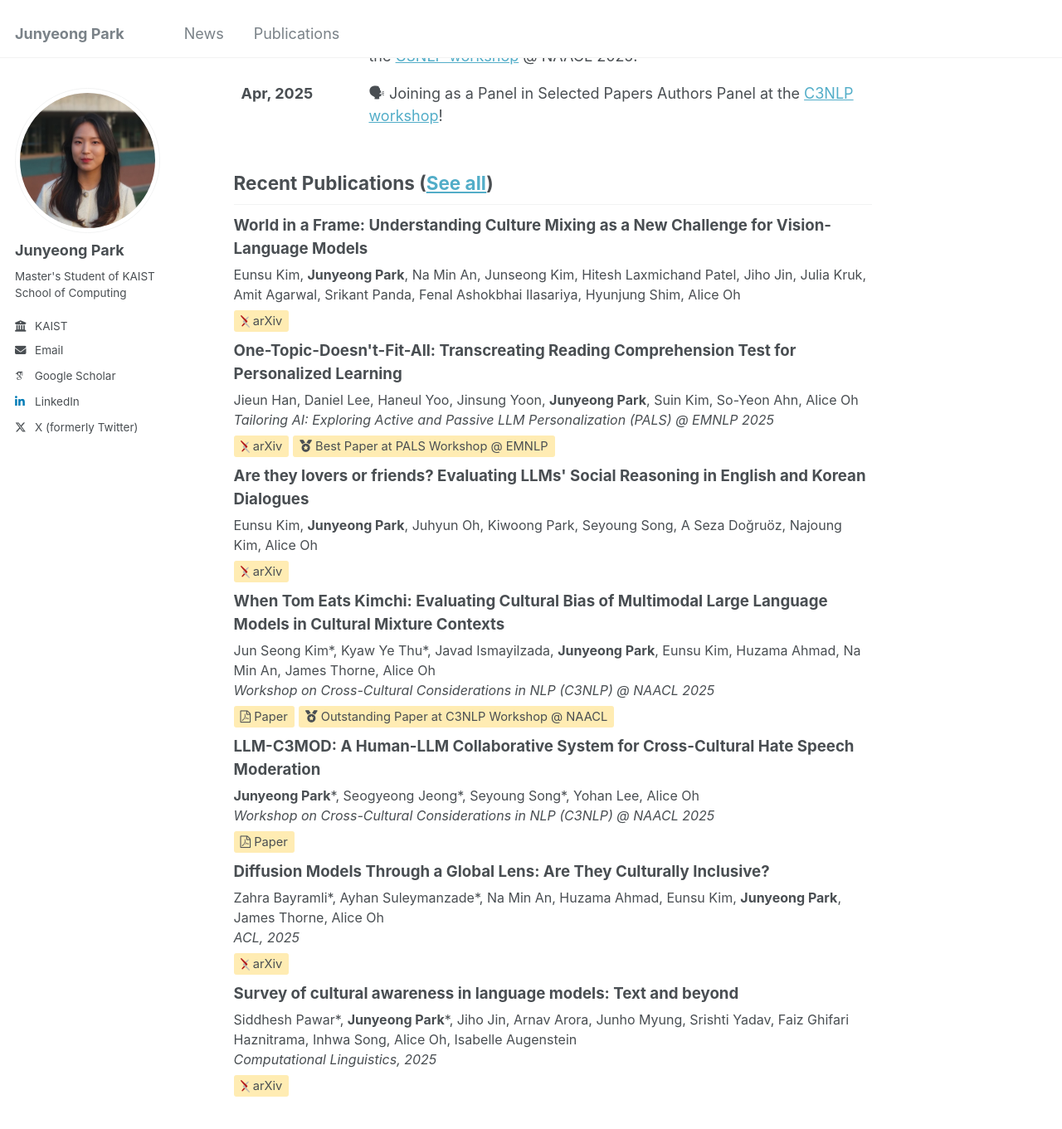
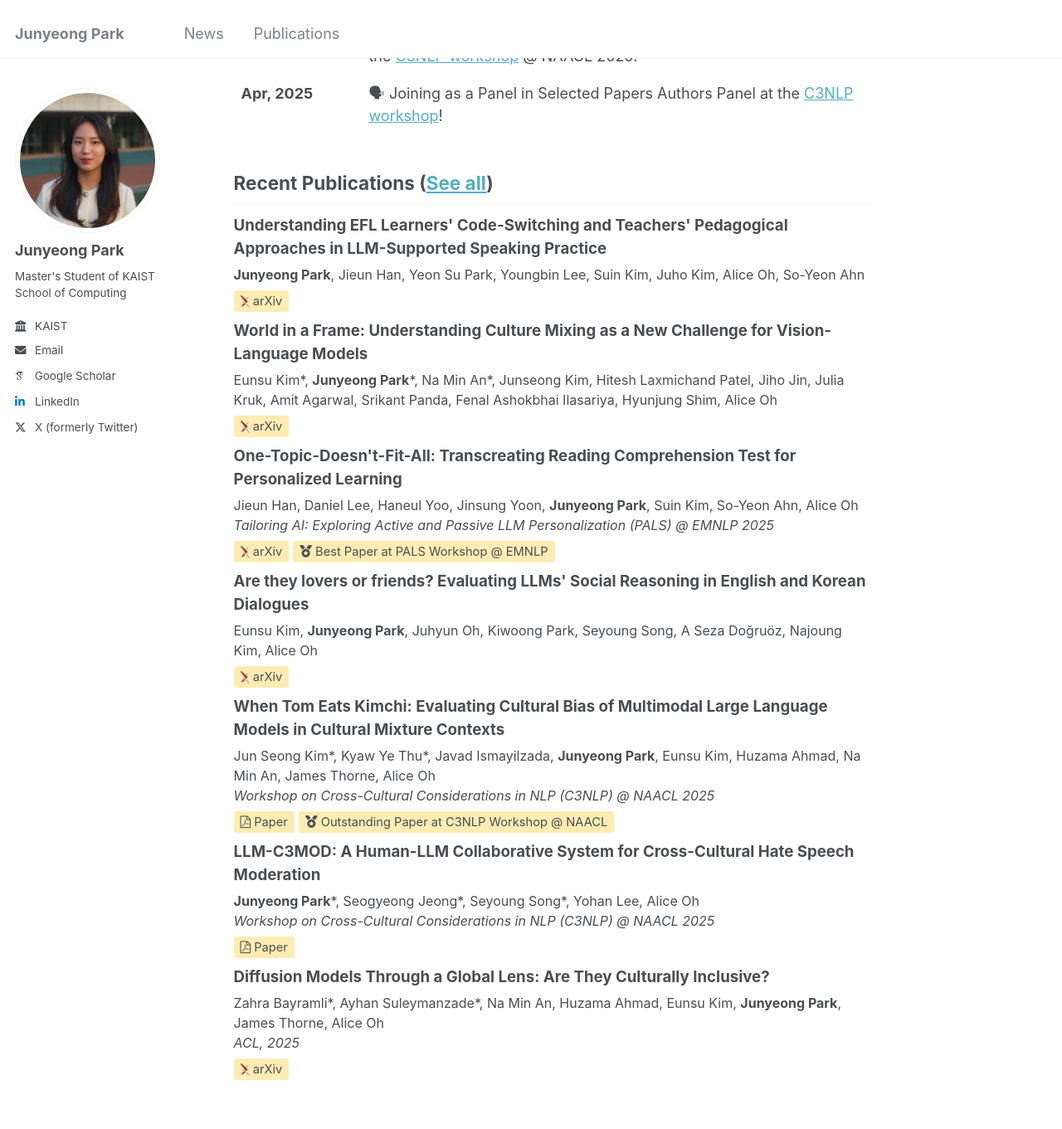
Before and after one commit to jjjunyeong/jjjunyeong.github.io, a Jekyll site: the page built from _pages/about.md, in a window 1280 px wide and 1400 px high, scrolled down 623 px. Shown: the top 1361 px of the window at 83% size. Built offline with Jekyll 4.4.1, drawn with Linux system fonts in a browser that asks for light colours; some web fonts are replaced.

Commit message:
Add new publication and update authors for existing entry

```diff
--- a/_data/publications.yml
+++ b/_data/publications.yml
@@ -1,5 +1,12 @@
+- title: "Understanding EFL Learners' Code-Switching and Teachers' Pedagogical Approaches in LLM-Supported Speaking Practice"
+  authors: 'Junyeong Park, Jieun Han, Yeon Su Park, Youngbin Lee, Suin Kim, Juho Kim, Alice Oh, So-Yeon Ahn'
+  collection: 'publications'
+  date: '2025-12-29'
+  type: 'preprint'
+  arxivurl: 'https://arxiv.org/abs/2512.23136'
+
 - title: "World in a Frame: Understanding Culture Mixing as a New Challenge for Vision-Language Models"
-  authors: 'Eunsu Kim, Junyeong Park, Na Min An, Junseong Kim, Hitesh Laxmichand Patel, Jiho Jin, Julia Kruk, Amit Agarwal, Srikant Panda, Fenal Ashokbhai Ilasariya, Hyunjung Shim, Alice Oh'
+  authors: 'Eunsu Kim*, Junyeong Park*, Na Min An*, Junseong Kim, Hitesh Laxmichand Patel, Jiho Jin, Julia Kruk, Amit Agarwal, Srikant Panda, Fenal Ashokbhai Ilasariya, Hyunjung Shim, Alice Oh'
   collection: 'publications'
   date: '2025-11-27'
   type: 'preprint'
```
